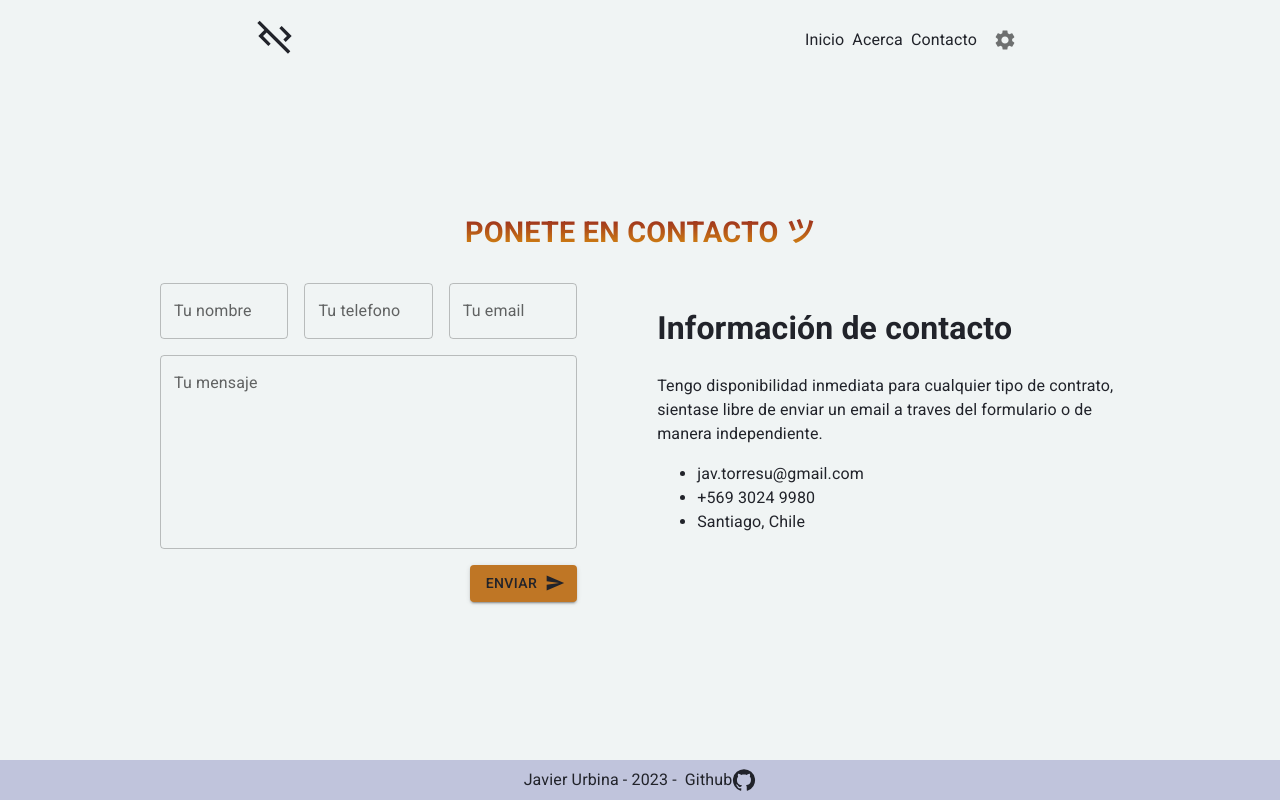
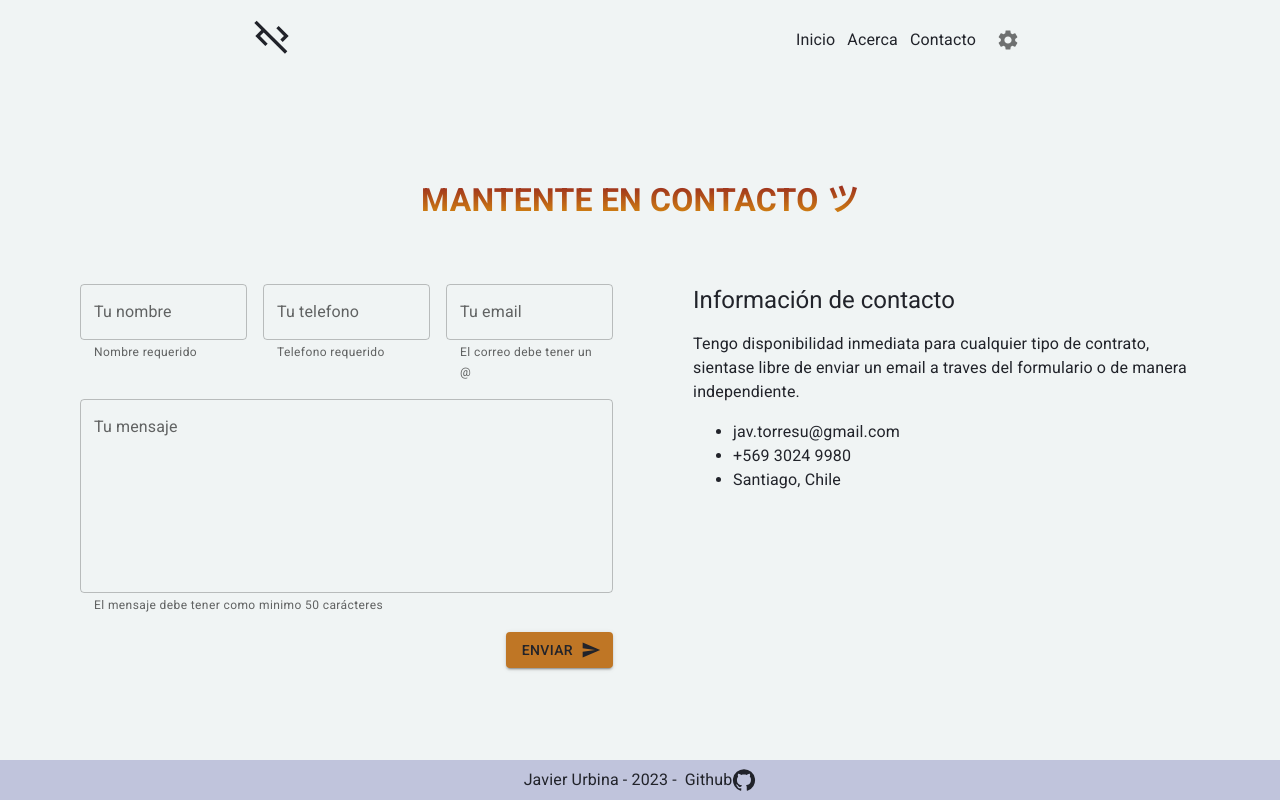
Before and after one commit to JavierUrbina14/personal-blog, a React (Vite) app: page /contact in a window 1280 px wide. Built offline with nearby package versions, Linux system fonts and the light colour scheme.

Commit message:
Personal blog v1.1

```diff
--- a/src/components/ContactForm.jsx
+++ b/src/components/ContactForm.jsx
@@ -1,3 +1,4 @@
+import { useState } from "react";
 import { useForm, useNotification } from "../hooks"
 import { useTranslation } from "react-i18next"
 import { Notification } from "./";
@@ -14,21 +15,30 @@ const initialFormContact = {
 
 export const ContactForm = () => {
     const [t] = useTranslation("global")
-    const { name, phone, email, message, onInputChange } = useForm(initialFormContact);
+    const FormValidations = {
+        name: [(value) => value.length > 0, t("contactform.namevalid")],
+        phone: [(value) => value.length >= 6, t("contactform.phonevalid")],
+        email: [(value) => value.includes('@'), t("contactform.emailvalid")],
+        message: [(value) => value.length >= 50, t("contactform.messagevalid")],
+    }
+
+    const { name, phone, email, message, nameValid, phoneValid, emailValid, messageValid, isFormValid, onInputChange } = useForm(initialFormContact, FormValidations);
+    const [formSubmitted, setFormSubmitted] = useState(false);
     const { open, messageNotification, severity, disabled, handleNotification, handleClose } = useNotification();
-
 
     const handleSubmit = (event) => {
         event.preventDefault();
+        setFormSubmitted(true)
+        if (!isFormValid) return
         emailjs.send("service_ljans2d", "template_xo8outb", {
             user_name: name,
             message: message,
             user_phone: phone,
             user_email: email,
         }, "AL_rLlhZZ34GoeVHC")
-        .then(
-            handleNotification(t("contactform.emailsent"),"success")
-        );
+            .then(
+                handleNotification(t("contactform.emailsent"), "success")
+            );
     }
 
     return (
@@ -44,8 +54,8 @@ export const ContactForm = () => {
                         value={name}
                         onChange={onInputChange}
                         disabled={disabled}
-                    // helperText={emailValid}
-                    // error={!!emailValid && formSubmitted}
+                        helperText={nameValid}
+                        error={!!nameValid && formSubmitted}
                     />
                 </Grid>
                 <Grid item xs={12} md={4}>
@@ -58,6 +68,8 @@ export const ContactForm = () => {
                         value={phone}
                         onChange={onInputChange}
                         disabled={disabled}
+                        helperText={phoneValid}
+                        error={!!phoneValid && formSubmitted}
                     />
                 </Grid>
                 <Grid item xs={12} md={4}>
@@ -70,6 +82,8 @@ export const ContactForm = () => {
                         value={email}
                         onChange={onInputChange}
                         disabled={disabled}
+                        helperText={emailValid}
+                        error={!!emailValid && formSubmitted}
                     />
                 </Grid>
                 <Grid item xs={12}>
@@ -84,6 +98,8 @@ export const ContactForm = () => {
                         value={message}
                         onChange={onInputChange}
                         disabled={disabled}
+                        helperText={messageValid}
+                        error={!!messageValid && formSubmitted}
                     />
                 </Grid>
                 <Grid item container direction={"row"} justifyContent={"end"}>
--- a/src/components/ContactInfo.jsx
+++ b/src/components/ContactInfo.jsx
@@ -1,22 +1,17 @@
-import { Grid } from "@mui/material"
+import { Grid, Typography } from "@mui/material"
 import { useTranslation } from "react-i18next"
 
 export const ContactInfo = () => {
     const [t] = useTranslation("global")
     return (
-        <Grid>
-            <h1>{t("contactinfo.info")}</h1>
-            <p>{t("contactinfo.infotext")}</p>
+        <Grid maxWidth={{md:"22rem", lg:"40rem", xl:"90rem"}}>
+            <Typography variant="h5" marginBottom={"1rem"}>{t("contactinfo.info")}</Typography>
+            <Typography>{t("contactinfo.infotext")}</Typography>
             <ul>
                 <li>jav.torresu@gmail.com</li>
                 <li>+569 3024 9980</li>
                 <li>Santiago, Chile</li>
             </ul>
-            {/* <h1>{t("contactinfo.rrss")}</h1>
-            <div>
-                <p>{t("contactinfo.linkedin")}</p>
-                <p>{t("contactinfo.twitter")}</p>
-            </div> */}
         </Grid>
     )
 }
--- a/src/languages/en.json
+++ b/src/languages/en.json
@@ -25,7 +25,11 @@
         "email": "Your email",
         "message": "Your message",
         "send": "Send",
-        "emailsent": "The email has been sent, thank you very much!"
+        "emailsent": "The email has been sent, Thank you!",
+        "namevalid": "Name required",
+        "phonevalid": "Phone required",
+        "emailvalid": "Email must contain an @",
+        "messagevalid": "Message must be at least 50 characters long"
     },
     "contactinfo": {
         "info": "Contact Information",
@@ -47,6 +51,6 @@
     },
     "about": {
         "title": "ABOUT ME",
-        "description": "Hello! 😃 My name is Javier Hernán Torres Urbina, I am 22 years old, and I live in Santiago, Chile. I am passionate about technology 💻, and that's why I devoted my life to Computer Engineering 🧠. In early 2019, I started my career at the institute, and between Cybersecurity and web development, I decided to specialize in the latter 🌐. I began my learning journey by watching videos on YouTube 📺 and then expanded my knowledge through Udemy, official documentation, and other educational platforms. I love to put into practice what I learn by working on personal projects, most of which I share on my GitHub 🚀. At this moment, I have solid knowledge in technologies like ReactJS, JavaScript, Node.js, MySQL, and PostgreSQL 🔧. I am always looking for new ways to learn and grow in this exciting field! 👨‍💻✨"
+        "description": "Hello! 😃 My name is Javier Hernán Torres Urbina, I'm 22 years old, and I live in Santiago, Chile. I'm passionate about technology 💻, which is why I dedicated my life to Computer Engineering 🧠. In early 2019, I began my journey at the institute, where I fell in love with web development and decided to specialize in it 🌐. I started my learning journey by watching videos on YouTube 📺 and then expanded my knowledge through Udemy, official documentation, and other educational platforms. I love putting into practice what I learn by working on personal projects, most of which I share on my GitHub 🚀. At this moment, I have solid knowledge in technologies such as ReactJS, JavaScript, Node.js, MySQL, and PostgreSQL 🔧. I'm always looking for new ways to learn and grow in this exciting field! 👨‍💻✨"
     }
 }
--- a/src/languages/es.json
+++ b/src/languages/es.json
@@ -17,7 +17,7 @@
         "tecnologies": "Tecnologías utilizadas"
     },
     "contact": {
-        "title": "PONETE EN CONTACTO ツ"
+        "title": "MANTENTE EN CONTACTO ツ"
     },
     "contactform": {
         "name": "Tu nombre",
@@ -25,7 +25,11 @@
         "email": "Tu email",
         "message": "Tu mensaje",
         "send": "Enviar",
-        "emailsent": "Se ha enviado el correo, ¡Muchas gracias!"
+        "emailsent": "Se ha enviado el correo, ¡Muchas gracias!",
+        "namevalid": "Nombre requerido",
+        "phonevalid": "Telefono requerido",
+        "emailvalid": "El correo debe tener un @",
+        "messagevalid": "El mensaje debe tener como minimo 50 carácteres"
     },
     "contactinfo": {
         "info": "Información de contacto",
@@ -47,6 +51,6 @@
     },
     "about": {
         "title": "SOBRE MI",
-        "description": "¡Hola! 😃 Mi nombre es Javier Hernán Torres Urbina, tengo 22 años y vivo en Santiago, Chile. Soy un apasionado de la tecnología 💻, y por eso dedique mi vida a la Ingeniería en informática 🧠. A principios de 2019, comencé mi carrera en el instituto y entre CiberSeguridad y desarrollo web decidí especializarme en este último 🌐. Empecé mi viaje de aprendizaje viendo videos en YouTube 📺 y luego amplié mis conocimientos a través de Udemy, la documentación oficial y otras plataformas educativas. Me encanta poner en práctica lo que aprendo al trabajar en proyectos personales, la mayoría de los cuales comparto en mi GitHub 🚀. En este momento, tengo conocimientos sólidos en tecnologías como ReactJS, JavaScript, Node.js, MySQL y PostgreSQL 🔧. ¡Siempre estoy buscando nuevas formas de aprender y crecer en este emocionante campo! 👨‍💻✨"
+        "description": "¡Hola! 😃 Mi nombre es Javier Hernán Torres Urbina, tengo 22 años y vivo en Santiago, Chile. Soy un apasionado de la tecnología 💻, y por eso dedique mi vida a la Ingeniería en informática 🧠. A principios de 2019, comencé mi carrera en el instituto donde me enamoré del desarrollo web y decidí especializarme en este último 🌐. Empecé mi viaje de aprendizaje viendo videos en YouTube 📺 y luego amplié mis conocimientos a través de Udemy, la documentación oficial y otras plataformas educativas. Me encanta poner en práctica lo que aprendo al trabajar en proyectos personales, la mayoría de los cuales comparto en mi GitHub 🚀. En este momento, tengo conocimientos sólidos en tecnologías como ReactJS, JavaScript, Node.js, MySQL y PostgreSQL 🔧. ¡Siempre estoy buscando nuevas formas de aprender y crecer en este emocionante campo! 👨‍💻✨"
     }
 }
--- a/src/pages/About.jsx
+++ b/src/pages/About.jsx
@@ -15,12 +15,12 @@ export const About = () => {
                     {t("about.title")}
                 </Typography>
             </Grid>
-            <Grid display={"flex"} margin={"1rem 10rem"} gap={"5rem"} flexDirection={{ xs: "column", md: "row" }}>
-                <Grid display={"flex"} alignItems={"center"} margin={{ xs: "0 2rem", md: "0rem" }}>
+            <Grid display={"flex"} margin={{xs:"1rem 2rem", sm:"1rem 4rem", md: "1rem 4rem", lg: "1rem 15rem", xl:"1rem 20rem"}} gap={"5rem"} flexDirection={{ xs: "column", md: "row" }}>
+                <Grid display={"flex"} alignItems={"center"} fontSize={{lg:"1rem", xl:"1.3rem"}} margin={{xs:"1rem 2rem", md:"0"}}>
                     <p>{t("about.description")}</p>
                 </Grid>
-                <Grid>
-                    <img style={{ width: "25rem" }} src={imageSrc} alt="" />
+                <Grid display={"flex"} justifyContent={"center"} alignItems={"center"}>
+                    <img style={{ width: "25rem", height:"25rem" }} src={imageSrc} alt="" />
                 </Grid>
             </Grid>
         </PageLayout>
--- a/src/pages/Contact.jsx
+++ b/src/pages/Contact.jsx
@@ -6,12 +6,12 @@ import { Grid, Typography } from "@mui/material"
 export const Contact = () => {
   const [t] = useTranslation("global")
   return (
-    <PageLayout justifyContent="start" display="flex" flexDirection="row">
+    <PageLayout>
+      <Grid display="flex" justifyContent="center" margin={"4rem 0"}>
+        <Typography variant="h4" fontWeight={"bold"} fontSize={{ xs: "1.6rem", md:"2rem", lg:"2rem", xl: "2.5rem" }} className="degradado">{t("contact.title")}</Typography>
+      </Grid>
       <Grid container justifyContent={"center"}>
-        <Grid item display={"flex"} justifyContent={"center"} margin={"2rem 0"} >
-          <Typography variant="h4" fontWeight={"bold"} fontSize={{xs:"1.8rem"}} className="degradado">{t("contact.title")}</Typography>
-        </Grid>
-        <Grid item display={"flex"} sx={{ flexDirection: { xs: "column-reverse", md: "row" }, margin: { xs: "0 1rem", md: "0 10rem" }, gap: "5rem", height: "100%" }}>
+        <Grid item display={"flex"} sx={{ flexDirection: { xs: "column-reverse", md: "row" }, margin: { xs: "0 1rem", md: "0 3rem", lg: "0 5rem", xl: "1rem 10rem" }, gap: "5rem", height: "100%" }}>
           <ContactForm />
           <ContactInfo />
         </Grid>
--- a/src/ui/Navbar.jsx
+++ b/src/ui/Navbar.jsx
@@ -12,7 +12,7 @@ export const Navbar = () => {
             <Grid>
                 <CodeOffIcon sx={{ fontSize: 40 }} />
             </Grid>
-            <Grid display={"flex"} alignItems={"center"} gap={1}>
+            <Grid display={"flex"} alignItems={"center"} gap={1.5}>
                 <Link component={RouterLink} color={"inherit"} underline="hover" to="/">{t("navbar.home")}</Link>
                 <Link component={RouterLink} color={"inherit"} underline="hover" to="/about">{t("navbar.about")}</Link>
                 <Link component={RouterLink} color={"inherit"} underline="hover" to="/contact">{t("navbar.contact")}</Link>
```
